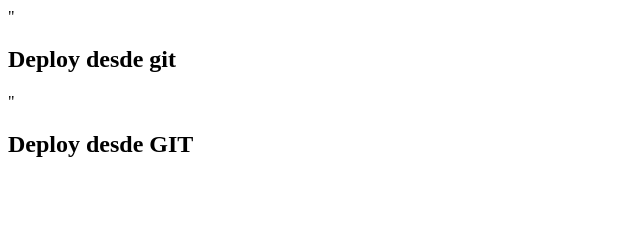
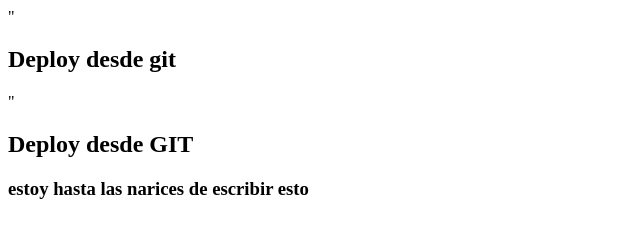
Before and after one commit to dasir1/Web_Deportes, a plain HTML site: page index.html in a window 1280 px wide. Shown: the whole page, without its empty margins (0-640 px from the left). Drawn offline with Linux system fonts and the light colour scheme.

Commit message:
Otra vez

```diff
--- a/index.html
+++ b/index.html
@@ -1,2 +1,3 @@
 "<h2>Deploy desde git</h2>"
 <h2>Deploy desde GIT</h2>
+<h3> estoy hasta las narices de escribir esto</h3>
```
